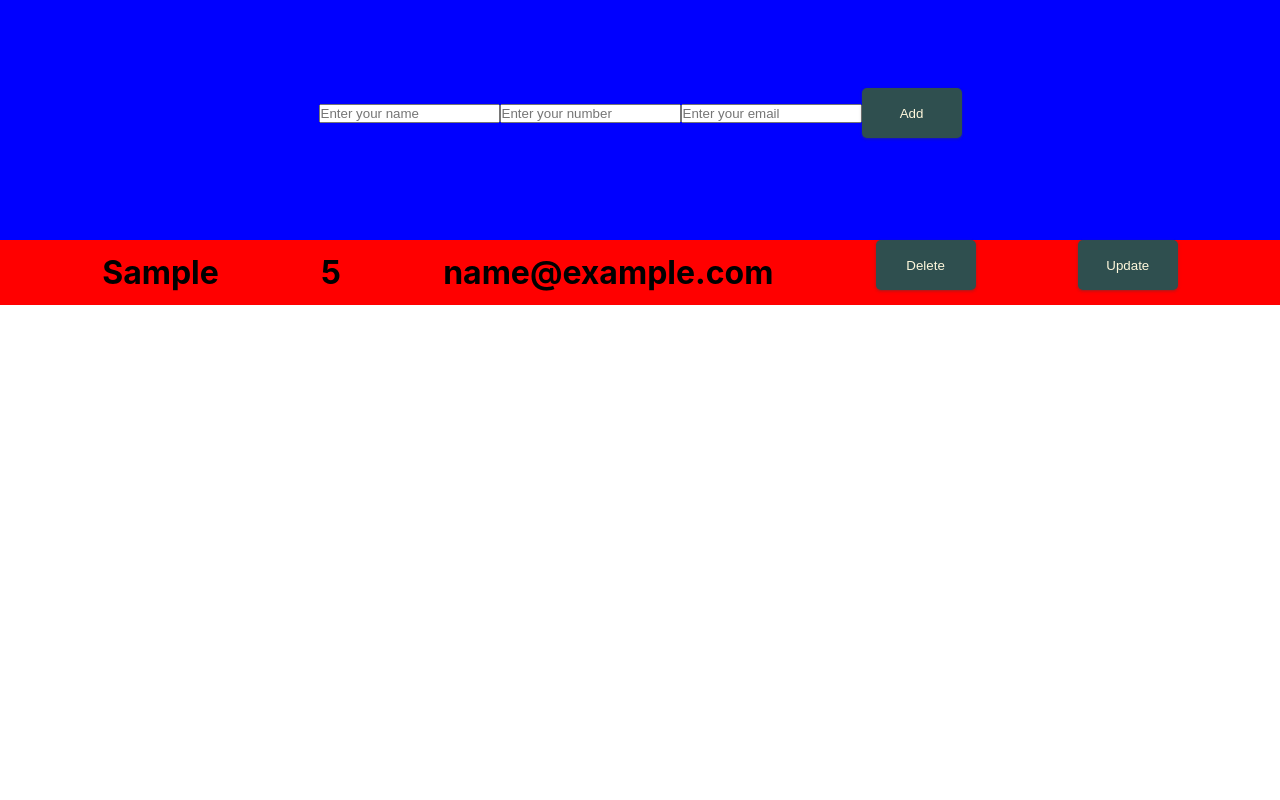
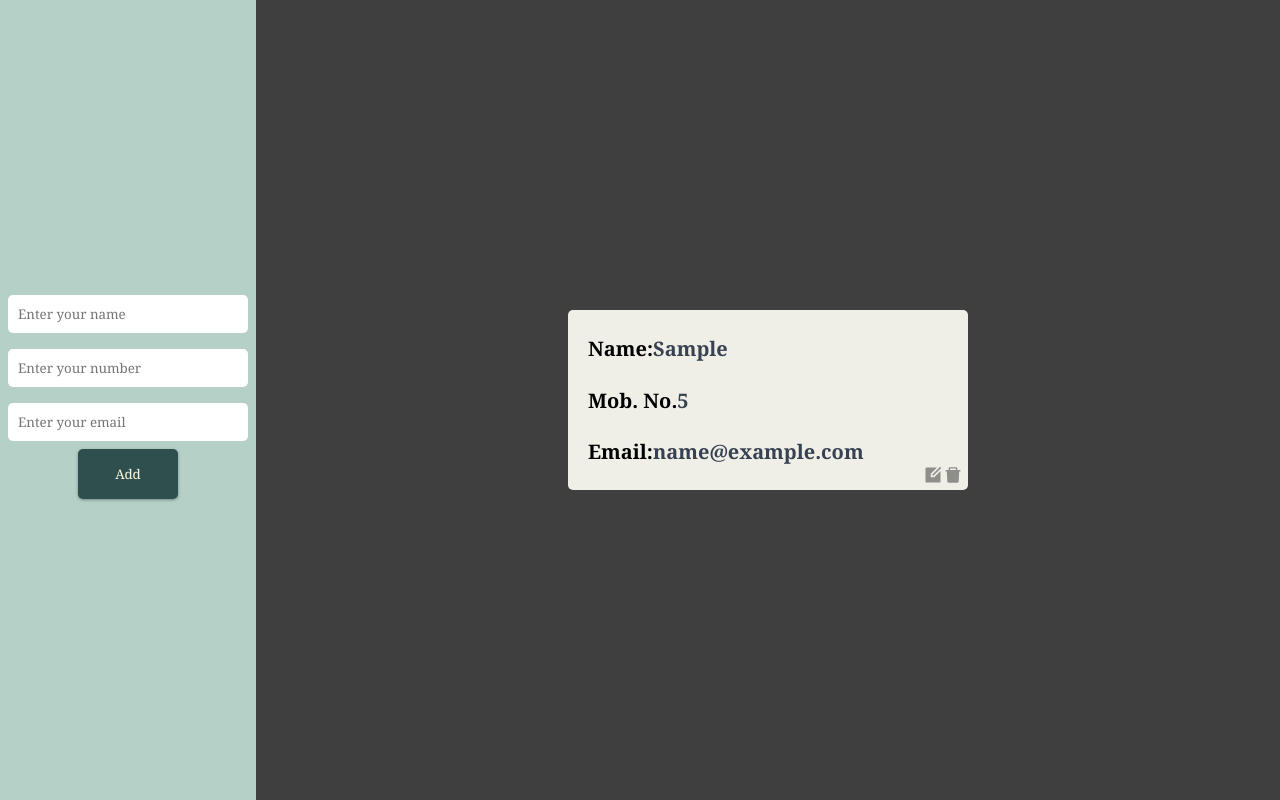
Before and after one commit to Officialthesky/contact-records, a React (Create React App) app: page / in a window 1280 px wide. Both pictures are taken after typing "Sample", "5", "name@example.com" into the empty fields and a click on the button "Add". Built offline with nearby package versions, Linux system fonts and the light colour scheme.

Commit message:
give styles

```diff
--- a/package.json
+++ b/package.json
@@ -8,6 +8,7 @@
     "@testing-library/user-event": "^13.5.0",
     "react": "^18.0.0",
     "react-dom": "^18.0.0",
+    "react-icons": "^4.3.1",
     "react-redux": "^7.2.8",
     "react-router-dom": "^6.3.0",
     "react-scripts": "5.0.1",
--- a/src/App.css
+++ b/src/App.css
@@ -1,38 +1,6 @@
-.App {
-  text-align: center;
+* {
+  padding: 0px;
+  box-sizing: border-box;
+  margin: 0px;
+  font-family: Georgia, "Times New Roman", Times, serif;
 }
-
-.App-logo {
-  height: 40vmin;
-  pointer-events: none;
-}
-
-@media (prefers-reduced-motion: no-preference) {
-  .App-logo {
-    animation: App-logo-spin infinite 20s linear;
-  }
-}
-
-.App-header {
-  background-color: #282c34;
-  min-height: 100vh;
-  display: flex;
-  flex-direction: column;
-  align-items: center;
-  justify-content: center;
-  font-size: calc(10px + 2vmin);
-  color: white;
-}
-
-.App-link {
-  color: #61dafb;
-}
-
-@keyframes App-logo-spin {
-  from {
-    transform: rotate(0deg);
-  }
-  to {
-    transform: rotate(360deg);
-  }
-}
--- a/src/Components/Contactlist/index.css
+++ b/src/Components/Contactlist/index.css
@@ -1,17 +1,29 @@
 .contactList {
+  width: 80vw;
+  display: flex;
+  flex-direction: row;
+  justify-content: center;
+  align-items: center;
+  background-color: #3f3f3f;
+  flex-wrap: wrap;
+}
+.contactInfo {
+  min-width: 400px;
+  height: 180px;
   display: flex;
   flex-direction: column;
-  justify-content: center;
-  align-items: center;
-  background-color: brown;
+  justify-content: space-evenly;
+  align-items: left;
+  background-color: #efefe7;
+  margin: 10px;
+  border-radius: 5px;
+  padding-left: 20px;
+  font-size: 10px;
+  position: relative;
+  font-family: Georgia, "Times New Roman", Times, serif;
 }
-.contactInfo {
-  width: 100%;
-  display: flex;
-  flex-direction: row;
-  justify-content: space-evenly;
-  align-items: center;
-  background-color: red;
+.contactInfo span {
+  color: #374151;
 }
 button {
   width: 100px;
@@ -25,3 +37,21 @@ button {
     rgba(60, 64, 67, 0.15) 0px 1px 3px 1px;
   margin-bottom: 15px;
 }
+.deleteContact {
+  font-size: 20px;
+  opacity: 0.4;
+  position: absolute;
+  bottom: 5px;
+  right: 5px;
+}
+.updateContact {
+  font-size: 20px;
+  opacity: 0.4;
+  position: absolute;
+  bottom: 5px;
+  right: 25px;
+}
+.deleteContact:hover,
+.updateContact:hover {
+  opacity: 0.9;
+}
--- a/src/Components/Contactlist/index.js
+++ b/src/Components/Contactlist/index.js
@@ -3,6 +3,9 @@ import "./index.css";
 import { useDispatch, useSelector } from "react-redux";
 import { addContactAction } from "../../Redux/actions/contactAction";
 import { updateContactAction } from "../../Redux/actions/contactAction";
+import { AiFillDelete } from "react-icons/ai";
+import { RiEditBoxFill } from "react-icons/ri";
+
 export default function Contactlist() {
   const dispatch = useDispatch();
 
@@ -26,11 +29,23 @@ export default function Contactlist() {
       {contact.map((item, index) => {
         return (
           <div key={index} className="contactInfo">
-            <h1>{item.firstname}</h1>
-            <h1>{item.number}</h1>
-            <h1>{item.email}</h1>
-            <button onClick={() => deleteContact(item)}>Delete</button>
-            <button onClick={() => updateContact(item)}>Update</button>
+            <h1>
+              Name:<span>{item.firstname}</span>
+            </h1>
+            <h1>
+              Mob. No.<span>{item.number}</span>
+            </h1>
+            <h1>
+              Email:<span>{item.email}</span>
+            </h1>
+            <AiFillDelete
+              onClick={() => deleteContact(item)}
+              className="deleteContact"
+            />
+            <RiEditBoxFill
+              onClick={() => updateContact(item)}
+              className="updateContact"
+            />
           </div>
         );
       })}
--- a/src/Components/Header/index.css
+++ b/src/Components/Header/index.css
@@ -5,10 +5,18 @@
 }
 
 .inputHeader {
-  background-color: blue;
-  height: 30vh;
+  background-color: #b5d0c7;
+  min-height: 100vh;
+  width: 20vw;
   display: flex;
   flex-direction: column;
   justify-content: center;
   align-items: center;
 }
+.inputHeader input {
+  width: 240px;
+  padding: 10px;
+  border-radius: 5px;
+  margin: 8px;
+  border: 0px;
+}
--- a/src/Components/Header/index.js
+++ b/src/Components/Header/index.js
@@ -118,7 +118,6 @@ export default function Header() {
 
   return (
     <div className="inputHeader">
-      <h1>
       <input
         type="text"
         value={firstname}
@@ -141,7 +140,6 @@ export default function Header() {
       <button onClick={updateContact.number ? editContact : addContactList}>
         {updateContact.number ? "Edit" : "Add"}
       </button>
-      </h1>
     </div>
   );
 }
--- /dev/null
+++ b/src/Pages/Home.css
@@ -0,0 +1,4 @@
+.home {
+  display: flex;
+  flex-direction: row;
+}
--- a/src/Pages/Home.js
+++ b/src/Pages/Home.js
@@ -1,10 +1,10 @@
 import React from "react";
 import Contactlist from "../Components/Contactlist";
 import Header from "../Components/Header";
-
+import "./Home.css";
 export default function Home() {
   return (
-    <div>
+    <div className="home">
       <Header />
       <Contactlist />
     </div>
```
Also changed, not shown: 1 other file (tests, documents, lock files or other folders). Lines whose indentation alone changed are shown as unchanged.
